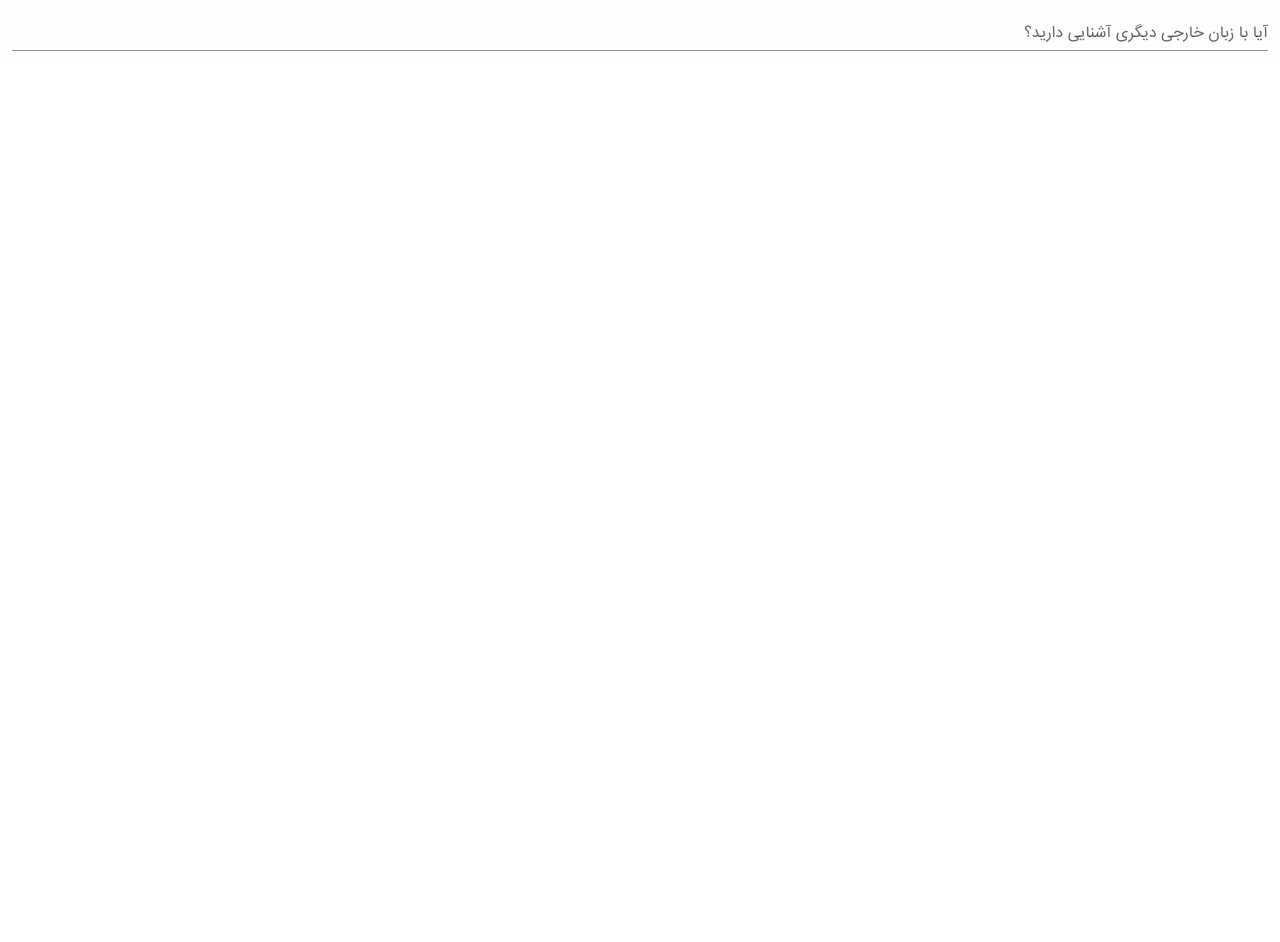
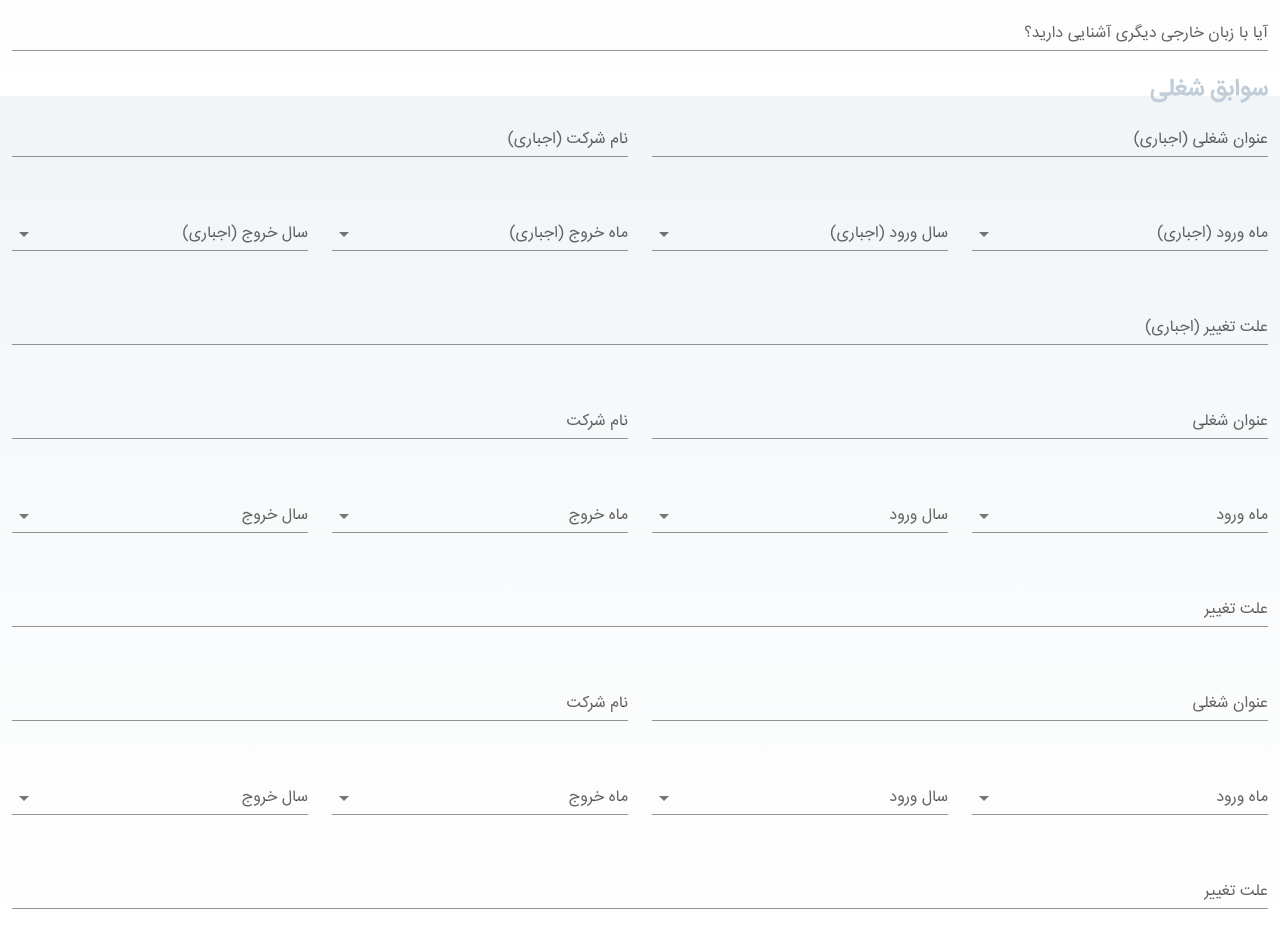
Before and after one commit to mistrs2p/orkidify_hr, a Vue app: page / in a window 1280 px wide. Shown: the part 3380-4322 px from the top of the page. Before the commit the page ends 3464 px from the top, so only its background shows below. Built offline with nearby package versions, Linux system fonts and the light colour scheme.

Commit message:
Occupation History Section Added

```diff
--- a/src/App.vue
+++ b/src/App.vue
@@ -552,6 +552,179 @@
           </v-col>
         </v-row>
 
+        <h2>سوابق شغلی</h2>
+        <v-row>
+          <v-col
+            cols="6"
+          >
+            <v-text-field
+              label="عنوان شغلی (اجباری)"
+            />
+          </v-col>
+
+          <v-col
+            cols="6"
+          >
+            <v-text-field
+              label="نام شرکت (اجباری)"
+            />
+          </v-col>
+          <v-col
+            cols="3"
+          >
+            <v-select
+              label="ماه ورود (اجباری)"
+              :items="months"
+            />
+          </v-col>
+          <v-col
+            cols="3"
+          >
+            <v-select
+              label="سال ورود (اجباری)"
+              :items="years"
+            />
+          </v-col>
+          <v-col
+            cols="3"
+          >
+            <v-select
+              label="ماه خروج (اجباری)"
+              :items="months"
+            />
+          </v-col>
+          <v-col
+            cols="3"
+          >
+            <v-select
+              label="سال خروج (اجباری)"
+              :items="years"
+            />
+          </v-col>
+          <v-col
+            cols="12"
+          >
+            <v-text-field
+              label="علت تغییر (اجباری)"
+            />
+          </v-col>
+
+          <v-divider></v-divider>
+
+          <v-col
+            cols="6"
+          >
+            <v-text-field
+              label="عنوان شغلی"
+            />
+          </v-col>
+
+          <v-col
+            cols="6"
+          >
+            <v-text-field
+              label="نام شرکت"
+            />
+          </v-col>
+          <v-col
+            cols="3"
+          >
+            <v-select
+              label="ماه ورود"
+              :items="months"
+            />
+          </v-col>
+          <v-col
+            cols="3"
+          >
+            <v-select
+              label="سال ورود"
+              :items="years"
+            />
+          </v-col>
+          <v-col
+            cols="3"
+          >
+            <v-select
+              label="ماه خروج"
+              :items="months"
+            />
+          </v-col>
+          <v-col
+            cols="3"
+          >
+            <v-select
+              label="سال خروج"
+              :items="years"
+            />
+          </v-col>
+          <v-col
+            cols="12"
+          >
+            <v-text-field
+              label="علت تغییر"
+            />
+          </v-col>
+
+          <v-divider></v-divider>
+
+          <v-col
+            cols="6"
+          >
+            <v-text-field
+              label="عنوان شغلی"
+            />
+          </v-col>
+
+          <v-col
+            cols="6"
+          >
+            <v-text-field
+              label="نام شرکت"
+            />
+          </v-col>
+          <v-col
+            cols="3"
+          >
+            <v-select
+              label="ماه ورود"
+              :items="months"
+            />
+          </v-col>
+          <v-col
+            cols="3"
+          >
+            <v-select
+              label="سال ورود"
+              :items="years"
+            />
+          </v-col>
+          <v-col
+            cols="3"
+          >
+            <v-select
+              label="ماه خروج"
+              :items="months"
+            />
+          </v-col>
+          <v-col
+            cols="3"
+          >
+            <v-select
+              label="سال خروج"
+              :items="years"
+            />
+          </v-col>
+          <v-col
+            cols="12"
+          >
+            <v-text-field
+              label="علت تغییر"
+            />
+          </v-col>
+        </v-row>
+
+
       </v-form>
     </v-container>
 
```
